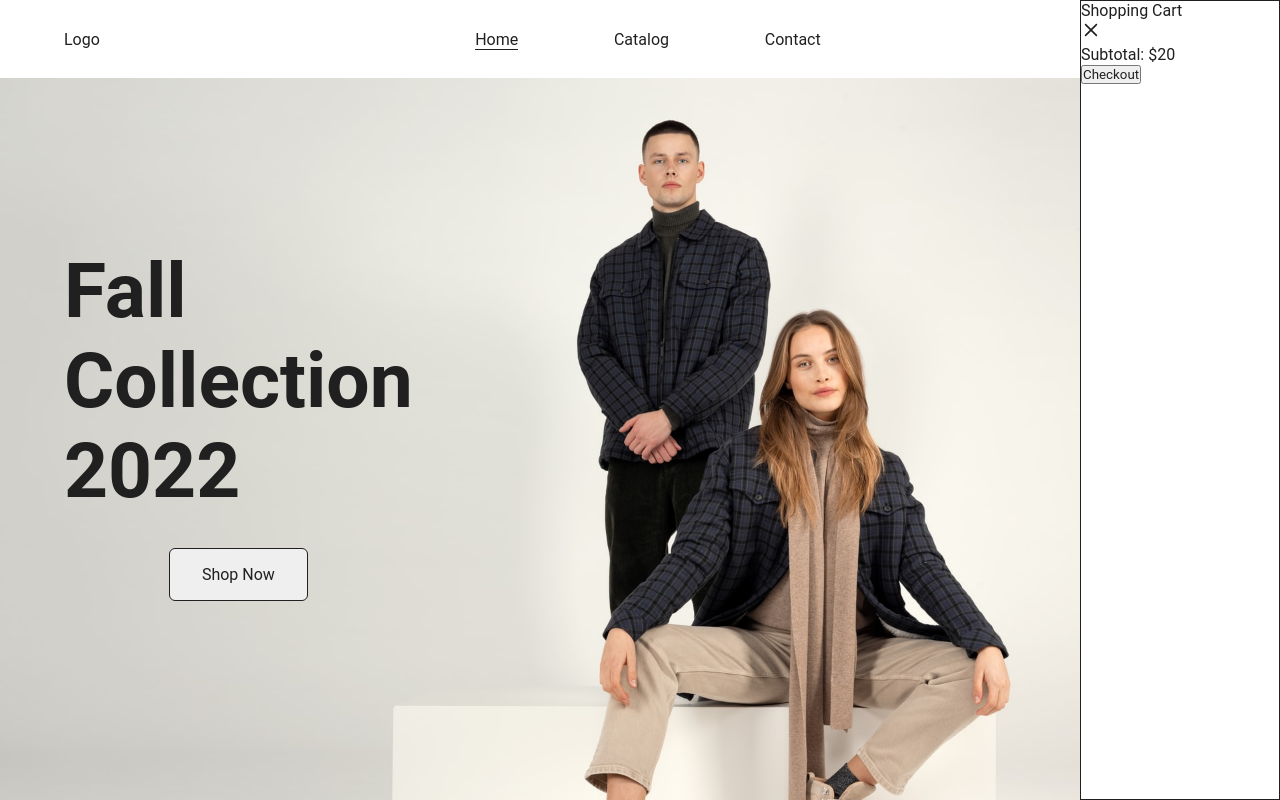
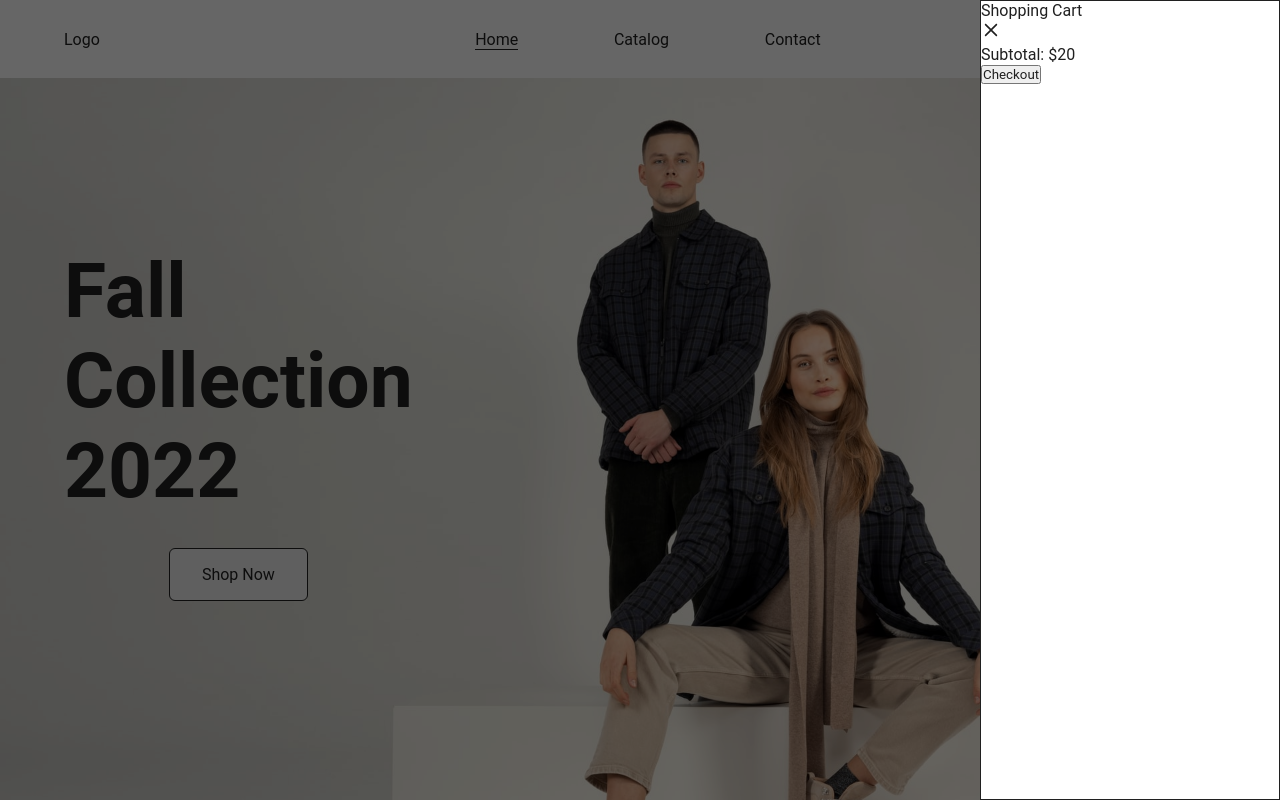
Before and after one commit to JacksonJ97/clothing-store, a React (Create React App) app: page / in a window 1280 px wide. Both pictures are taken after a click on the element 1205 px from the left and 39 px from the top of the page. Built offline with nearby package versions, Linux system fonts and the light colour scheme.

Commit message:
redid the show cart function

```diff
--- a/src/App.js
+++ b/src/App.js
@@ -1,8 +1,10 @@
+import { useState } from "react";
 import { Routes, Route } from "react-router-dom";
 import styled from "styled-components";
 
 // Components
 import Header from "./containers/Header/Header";
+import ShoppingCart from "./components/ShoppingCart/ShoppingCart";
 import Home from "./containers/Home/Home";
 import Shop from "./containers/Shop/Shop";
 import ProductDetail from "./containers/ProductDetail/ProductDetail";
@@ -20,10 +22,13 @@ const Wrapper = styled.div`
 `;
 
 const App = () => {
+  const [showCart, setShowCart] = useState(false);
+
   return (
     <Wrapper>
       <GlobalStyle />
-      <Header />
+      <Header setShowCart={setShowCart} />
+      <ShoppingCart showCart={showCart} setShowCart={setShowCart} />
       <Routes>
         <Route path="/" element={<Home />} />
         <Route path="/shop" element={<Shop />}>
--- a/src/components/ShoppingCart/ShoppingCart.js
+++ b/src/components/ShoppingCart/ShoppingCart.js
@@ -1,15 +1,21 @@
+import { useRef } from "react";
 import styled from "styled-components";
 import { CgClose } from "react-icons/cg";
 
 // Styles
-const Wrapper = styled.div`
+const Background = styled.div`
+  display: flex;
+  justify-content: flex-end;
   position: fixed;
-  top: 0;
-  right: 0;
+  width: 100%;
+  height: 100%;
+  background: rgba(0, 0, 0, 0.6);
+`;
+
+const Cart = styled.div`
   background-color: white;
   border: 1px solid #202020;
-  height: 100vh;
-  width: 200px;
+  width: 300px;
 
   .close-icon {
     font-size: 1.25rem;
@@ -20,16 +26,30 @@ const Wrapper = styled.div`
   }
 `;
 
-const ShoppingCart = ({ handleClick }) => {
+const ShoppingCart = ({ showCart, setShowCart }) => {
+  const backgroundRef = useRef();
+
+  const closeCart = (e) => {
+    if (backgroundRef.current === e.target) {
+      setShowCart(false);
+    }
+  };
+
   return (
-    <Wrapper>
-      Shopping Cart
-      <div className="close-icon">
-        <CgClose onClick={handleClick} />
-      </div>
-      <p>Subtotal: $20</p>
-      <button>Checkout</button>
-    </Wrapper>
+    <>
+      {showCart && (
+        <Background ref={backgroundRef} onClick={closeCart}>
+          <Cart>
+            Shopping Cart
+            <div className="close-icon">
+              <CgClose onClick={() => setShowCart((prevState) => !prevState)} />
+            </div>
+            <p>Subtotal: $20</p>
+            <button>Checkout</button>
+          </Cart>
+        </Background>
+      )}
+    </>
   );
 };
 
--- a/src/containers/Header/Header.js
+++ b/src/containers/Header/Header.js
@@ -1,10 +1,8 @@
-import { useState } from "react";
 import styled from "styled-components";
 import { IoBagOutline } from "react-icons/io5";
 
 // Components
 import Nav from "../../components/Nav/Nav";
-import ShoppingCart from "../../components/ShoppingCart/ShoppingCart";
 
 // Styles
 const Wrapper = styled.header`
@@ -20,21 +18,14 @@ const Wrapper = styled.header`
   }
 `;
 
-const Header = () => {
-  const [showCart, setShowCart] = useState(false);
-
-  const handleClick = () => {
-    setShowCart(!showCart);
-  };
-
+const Header = ({ setShowCart }) => {
   return (
     <Wrapper>
       <div>Logo</div>
       <Nav />
-      <div className="shopping-cart-icon" onClick={handleClick}>
+      <div className="shopping-cart-icon" onClick={() => setShowCart((prevState) => !prevState)}>
         <IoBagOutline />
       </div>
-      {showCart && <ShoppingCart handleClick={handleClick} />}
     </Wrapper>
   );
 };
```
